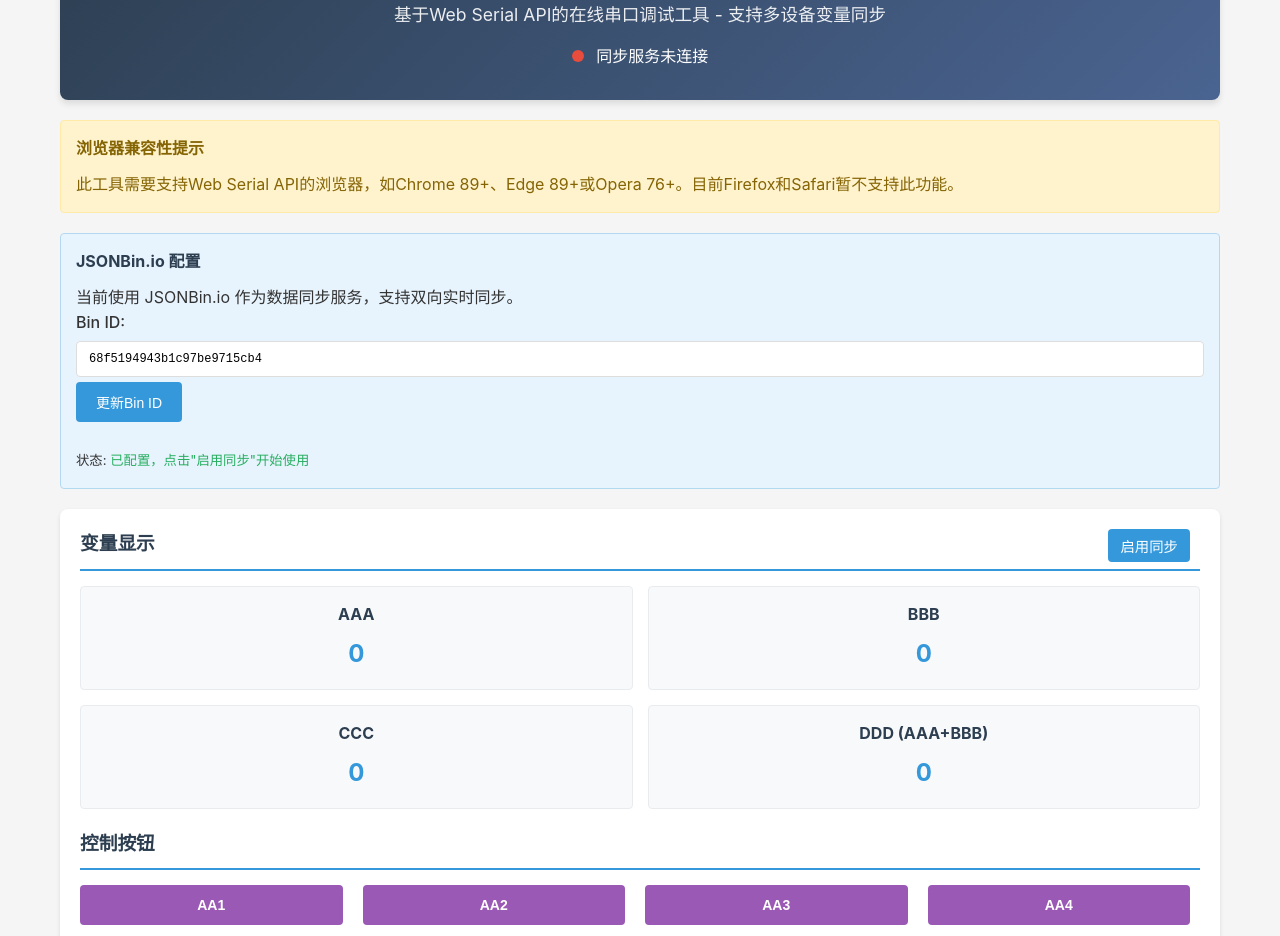
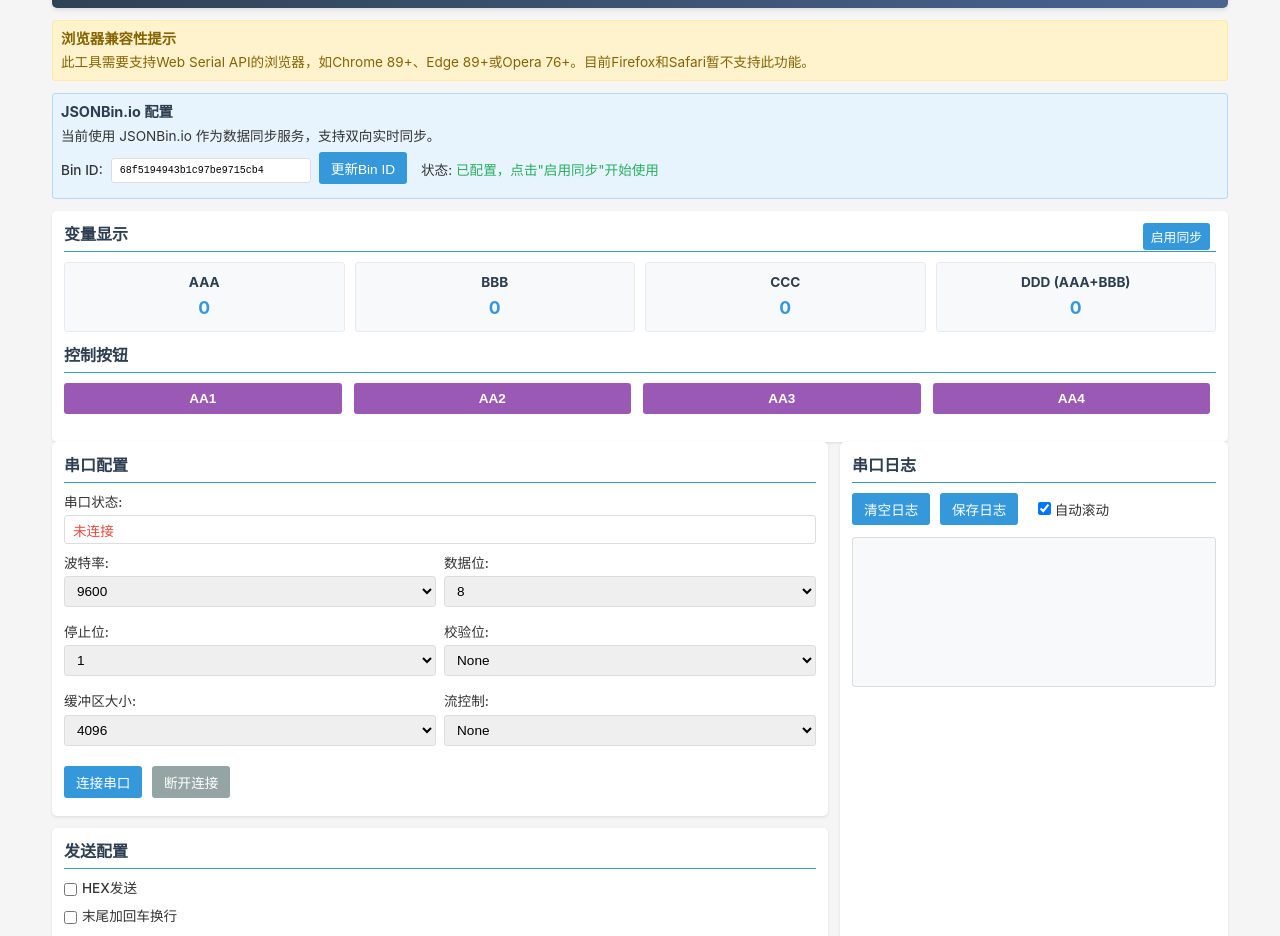
Before and after one commit to hlq369/serial-debug-tool, a plain HTML site: page index.html in a window 1280 px wide. Shown: the part 115-1051 px from the top of the page. Drawn offline with Linux system fonts and the light colour scheme.

Commit message:
Add files via upload

```diff
--- a/index.html
+++ b/index.html
@@ -16,78 +16,82 @@
             font-family: -apple-system, BlinkMacSystemFont, 'Segoe UI', Roboto, Arial, sans-serif;
             background-color: #f5f5f5;
             color: #333;
-            line-height: 1.6;
+            line-height: 1.4;
+            font-size: 13px;
         }
 
         .container {
             max-width: 1200px;
             margin: 0 auto;
-            padding: 20px;
+            padding: 12px;
         }
 
         .header {
             background: linear-gradient(135deg, #2c3e50, #4a6491);
             color: white;
-            padding: 30px 20px;
+            padding: 12px 15px;
             text-align: center;
-            margin-bottom: 20px;
-            border-radius: 8px;
-            box-shadow: 0 4px 6px rgba(0,0,0,0.1);
+            margin-bottom: 12px;
+            border-radius: 5px;
+            box-shadow: 0 2px 4px rgba(0,0,0,0.1);
         }
 
         .header h1 {
-            font-size: 2.2rem;
-            margin-bottom: 10px;
+            font-size: 1.6rem;
+            margin-bottom: 5px;
         }
 
         .header p {
-            font-size: 1.1rem;
+            font-size: 0.9rem;
             opacity: 0.9;
         }
 
         .main-content {
             display: grid;
-            grid-template-columns: 1fr 1fr;
-            gap: 20px;
-            margin-bottom: 20px;
+            grid-template-columns: 2fr 1fr;
+            gap: 12px;
+            margin-bottom: 12px;
+        }
+
+        .left-column {
+            display: flex;
+            flex-direction: column;
+            gap: 12px;
         }
 
         .panel {
             background-color: white;
-            border-radius: 8px;
-            padding: 20px;
-            box-shadow: 0 2px 4px rgba(0,0,0,0.1);
-            transition: transform 0.3s ease;
-        }
-
-        .panel:hover {
-            transform: translateY(-5px);
+            border-radius: 5px;
+            padding: 12px;
+            box-shadow: 0 1px 3px rgba(0,0,0,0.1);
         }
 
         .panel h3 {
-            margin-bottom: 15px;
+            margin-bottom: 10px;
             color: #2c3e50;
-            border-bottom: 2px solid #3498db;
-            padding-bottom: 10px;
+            border-bottom: 1px solid #3498db;
+            padding-bottom: 6px;
+            font-size: 1rem;
         }
 
         .form-group {
-            margin-bottom: 15px;
+            margin-bottom: 10px;
         }
 
         label {
             display: inline-block;
-            margin-bottom: 5px;
+            margin-bottom: 3px;
             font-weight: 500;
+            font-size: 0.85rem;
         }
 
         select, input[type="number"], input[type="text"], textarea {
             width: 100%;
-            padding: 10px 12px;
+            padding: 6px 8px;
             border: 1px solid #ddd;
-            border-radius: 4px;
-            font-size: 14px;
-            transition: border-color 0.3s;
+            border-radius: 3px;
+            font-size: 0.85rem;
+            transition: border-color 0.2s;
         }
 
         select:focus, input:focus, textarea:focus {
@@ -100,28 +104,22 @@
             background-color: #3498db;
             color: white;
             border: none;
-            padding: 10px 20px;
-            border-radius: 4px;
+            padding: 6px 12px;
+            border-radius: 3px;
             cursor: pointer;
-            font-size: 14px;
-            margin-right: 10px;
-            margin-bottom: 10px;
-            transition: all 0.3s ease;
+            font-size: 0.85rem;
+            margin-right: 6px;
+            margin-bottom: 6px;
+            transition: all 0.2s ease;
         }
 
         button:hover {
             background-color: #2980b9;
-            transform: translateY(-2px);
-        }
-
-        button:active {
-            transform: translateY(0);
         }
 
         button:disabled {
             background-color: #95a5a6;
             cursor: not-allowed;
-            transform: none;
         }
 
         .danger {
@@ -142,28 +140,28 @@
 
         .variable-display {
             display: grid;
-            grid-template-columns: 1fr 1fr;
-            gap: 15px;
-            margin-bottom: 20px;
+            grid-template-columns: repeat(4, 1fr);
+            gap: 10px;
+            margin-bottom: 12px;
         }
 
         .variable-item {
             background-color: #f8f9fa;
             border: 1px solid #e9ecef;
-            border-radius: 4px;
-            padding: 15px;
+            border-radius: 3px;
+            padding: 10px;
             text-align: center;
         }
 
         .variable-name {
             font-weight: bold;
             color: #2c3e50;
-            margin-bottom: 8px;
-            font-size: 1rem;
+            margin-bottom: 4px;
+            font-size: 0.85rem;
         }
 
         .variable-value {
-            font-size: 1.5rem;
+            font-size: 1.1rem;
             font-weight: bold;
             color: #3498db;
         }
@@ -171,14 +169,15 @@
         .control-buttons {
             display: grid;
             grid-template-columns: repeat(4, 1fr);
-            gap: 10px;
-            margin-bottom: 15px;
+            gap: 6px;
+            margin-bottom: 10px;
         }
 
         .control-btn {
             background-color: #9b59b6;
-            padding: 12px;
+            padding: 8px;
             font-weight: bold;
+            font-size: 0.85rem;
         }
 
         .control-btn:hover {
@@ -187,10 +186,10 @@
 
         .sync-status {
             display: inline-block;
-            width: 12px;
-            height: 12px;
+            width: 8px;
+            height: 8px;
             border-radius: 50%;
-            margin-right: 8px;
+            margin-right: 5px;
         }
         .sync-connected {
             background-color: #27ae60;
@@ -203,21 +202,21 @@
         }
 
         #logContainer {
-            height: 300px;
+            height: 150px;
             overflow-y: auto;
             border: 1px solid #ddd;
-            border-radius: 4px;
-            padding: 10px;
+            border-radius: 3px;
+            padding: 6px;
             background-color: #f8f9fa;
             font-family: 'Courier New', monospace;
-            font-size: 12px;
+            font-size: 10px;
             white-space: pre-wrap;
             word-wrap: break-word;
         }
 
         .log-entry {
-            margin-bottom: 5px;
-            padding: 2px 0;
+            margin-bottom: 3px;
+            padding: 1px 0;
             border-bottom: 1px solid #eee;
         }
 
@@ -240,18 +239,18 @@
         .checkbox-group {
             display: flex;
             align-items: center;
-            margin-bottom: 10px;
+            margin-bottom: 6px;
         }
 
         .checkbox-group input[type="checkbox"] {
             width: auto;
-            margin-right: 8px;
+            margin-right: 5px;
         }
 
         .send-group {
             display: flex;
-            gap: 10px;
-            margin-bottom: 10px;
+            gap: 6px;
+            margin-bottom: 6px;
         }
 
         .send-group input {
@@ -263,61 +262,99 @@
         }
 
         #sendContent {
-            height: 80px;
-            resize: vertical;
+            height: 35px;
+            resize: none;
         }
 
         .config-section {
-            margin-top: 20px;
-            padding-top: 20px;
+            margin-top: 12px;
+            padding-top: 12px;
             border-top: 1px solid #eee;
         }
 
         .worker-code {
             background-color: #2c3e50;
             color: #ecf0f1;
-            padding: 15px;
-            border-radius: 4px;
+            padding: 10px;
+            border-radius: 3px;
             font-family: 'Courier New', monospace;
-            font-size: 12px;
+            font-size: 10px;
             overflow-x: auto;
-            margin-top: 10px;
-            line-height: 1.4;
+            margin-top: 6px;
+            line-height: 1.2;
         }
 
         .footer {
             text-align: center;
-            margin-top: 30px;
-            padding: 20px;
+            margin-top: 15px;
+            padding: 12px;
             color: #7f8c8d;
-            font-size: 0.9rem;
+            font-size: 0.8rem;
         }
 
         .browser-support {
             background-color: #fff3cd;
             border: 1px solid #ffeaa7;
-            border-radius: 4px;
-            padding: 15px;
-            margin-bottom: 20px;
+            border-radius: 3px;
+            padding: 8px;
+            margin-bottom: 12px;
             color: #856404;
+            font-size: 0.85rem;
         }
 
         .browser-support h4 {
-            margin-bottom: 10px;
+            margin-bottom: 4px;
             color: #856404;
+            font-size: 0.9rem;
         }
 
         .api-config {
             background-color: #e8f4fd;
             border: 1px solid #b3d9f2;
-            border-radius: 4px;
-            padding: 15px;
-            margin-bottom: 20px;
+            border-radius: 3px;
+            padding: 8px;
+            margin-bottom: 12px;
+            font-size: 0.85rem;
         }
 
         .api-config h4 {
-            margin-bottom: 10px;
+            margin-bottom: 4px;
             color: #2c3e50;
+            font-size: 0.9rem;
+        }
+
+        .api-config-row {
+            display: flex;
+            align-items: center;
+            gap: 8px;
+            margin-top: 6px;
+        }
+
+        .api-config-row label {
+            margin-bottom: 0;
+            white-space: nowrap;
+        }
+
+        .api-config-row input {
+            width: 200px;
+        }
+
+        .api-config-row span {
+            white-space: nowrap;
+        }
+
+        .serial-config-grid {
+            display: grid;
+            grid-template-columns: 1fr 1fr;
+            gap: 8px;
+        }
+
+        .serial-config-grid .form-group {
+            margin-bottom: 8px;
+        }
+
+        .serial-config-grid select {
+            width: 100%;
         }
 
         @media (max-width: 768px) {
@@ -326,15 +363,25 @@
             }
 
             .header h1 {
-                font-size: 1.8rem;
+                font-size: 1.4rem;
             }
 
             .header p {
-                font-size: 1rem;
+                font-size: 0.85rem;
             }
 
             .variable-display, .control-buttons {
-                grid-template-columns: 1fr 1fr;
+                grid-template-columns: repeat(2, 1fr);
+            }
+
+            .serial-config-grid {
+                grid-template-columns: 1fr;
+            }
+
+            .api-config-row {
+                flex-direction: column;
+                align-items: flex-start;
+                gap: 4px;
             }
         }
     </style>
@@ -344,7 +391,7 @@
         <div class="header">
             <h1>Web串口调试助手 - 多设备同步版</h1>
             <p>基于Web Serial API的在线串口调试工具 - 支持多设备变量同步</p>
-            <div style="margin-top: 15px;">
+            <div style="margin-top: 8px;">
                 <span id="syncStatus" class="sync-status sync-disconnected"></span>
                 <span id="syncStatusText">同步服务未连接</span>
             </div>
@@ -358,18 +405,18 @@
         <div class="api-config">
             <h4>JSONBin.io 配置</h4>
             <p>当前使用 JSONBin.io 作为数据同步服务，支持双向实时同步。</p>
-            <div class="form-group">
+            <div class="api-config-row">
                 <label for="binId">Bin ID:</label>
-                <input type="text" id="binId" value="68f5194943b1c97be9715cb4" style="font-family: 'Courier New', monospace; font-size: 12px;">
-                <button onclick="updateBinId()" style="margin-top: 5px;">更新Bin ID</button>
+                <input type="text" id="binId" value="68f5194943b1c97be9715cb4" style="font-family: 'Courier New', monospace; font-size: 10px;">
+                <button onclick="updateBinId()">更新Bin ID</button>
+                <span>状态: <span id="apiStatus">已配置，点击"启用同步"开始使用</span></span>
             </div>
-            <p><small>状态: <span id="apiStatus">已配置，点击"启用同步"开始使用</span></small></p>
         </div>
 
         <!-- 变量显示和控制面板 -->
         <div class="panel">
             <h3>变量显示
-                <button onclick="togglePolling()" id="pollingToggle" style="font-size: 0.9rem; padding: 6px 12px; float: right;">
+                <button onclick="togglePolling()" id="pollingToggle" style="font-size: 0.8rem; padding: 4px 8px; float: right;">
                     启用同步
                 </button>
             </h3>
@@ -402,6 +449,8 @@
         </div>
 
         <div class="main-content">
+            <!-- 左列：串口配置和发送相关 -->
+            <div class="left-column">
                 <!-- 串口配置面板 -->
                 <div class="panel">
                     <h3>串口配置</h3>
@@ -411,27 +460,18 @@
                         <input type="text" id="portStatus" value="未连接" readonly style="color: #e74c3c;">
                     </div>
 
+                    <div class="serial-config-grid">
                         <div class="form-group">
                             <label for="baudRate">波特率:</label>
                             <select id="baudRate">
-                        <option value="110">110</option>
-                        <option value="300">300</option>
-                        <option value="600">600</option>
-                        <option value="1200">1200</option>
+                                <option value="9600" selected>9600</option>
+                                <option value="115200">115200</option>
+                                <option value="57600">57600</option>
+                                <option value="38400">38400</option>
+                                <option value="19200">19200</option>
+                                <option value="14400">14400</option>
+                                <option value="4800">4800</option>
                                 <option value="2400">2400</option>
-                        <option value="4800">4800</option>
-                        <option value="7200">7200</option>
-                        <option value="9600" selected>9600</option>
-                        <option value="14400">14400</option>
-                        <option value="19200">19200</option>
-                        <option value="28800">28800</option>
-                        <option value="38400">38400</option>
-                        <option value="56000">56000</option>
-                        <option value="57600">57600</option>
-                        <option value="76800">76800</option>
-                        <option value="115200">115200</option>
-                        <option value="230400">230400</option>
-                        <option value="460800">460800</option>
                             </select>
                         </div>
 
@@ -463,8 +503,6 @@
                         <div class="form-group">
                             <label for="bufferSize">缓冲区大小:</label>
                             <select id="bufferSize">
-                        <option value="255">255</option>
-                        <option value="512">512</option>
                                 <option value="1024">1024</option>
                                 <option value="2048">2048</option>
                                 <option value="4096" selected>4096</option>
@@ -479,8 +517,9 @@
                                 <option value="hardware">Hardware</option>
                             </select>
                         </div>
+                    </div>
 
-                <div style="margin-top: 20px;">
+                    <div style="margin-top: 12px;">
                         <button id="connectBtn" onclick="connectSerial()">连接串口</button>
                         <button id="disconnectBtn" onclick="disconnectSerial()" disabled class="danger">断开连接</button>
                     </div>
@@ -514,16 +553,22 @@
                         <label for="timeout">分包超时(MS):</label>
                         <input type="number" id="timeout" value="50" min="10">
                     </div>
+                </div>
 
-                <h3 style="margin-top: 20px;">发送数据</h3>
+                <!-- 发送数据面板 -->
+                <div class="panel">
+                    <h3>发送数据</h3>
                     <textarea id="sendContent" placeholder="输入要发送的数据..."></textarea>
 
-                <div style="margin-top: 10px;">
+                    <div style="margin-top: 6px;">
                         <button onclick="sendData()" class="success">发送</button>
                         <button onclick="clearSend()">清空</button>
                     </div>
+                </div>
 
-                <h3 style="margin-top: 20px;">快速发送</h3>
+                <!-- 快速发送面板 -->
+                <div class="panel">
+                    <h3>快速发送</h3>
                     <div id="quickSendGroups">
                         <div class="send-group">
                             <input type="text" placeholder="快速发送内容" class="quick-send-content">
@@ -534,17 +579,18 @@
                 </div>
             </div>
 
-        <!-- 日志面板 -->
+            <!-- 右列：串口日志 -->
             <div class="panel">
                 <h3>串口日志</h3>
-            <div style="margin-bottom: 10px;">
+                <div style="margin-bottom: 6px;">
                     <button onclick="clearLog()">清空日志</button>
                     <button onclick="saveLog()">保存日志</button>
-                <label style="margin-left: 20px;">
+                    <label style="margin-left: 10px;">
                         <input type="checkbox" id="autoScroll" checked> 自动滚动
                     </label>
                 </div>
                 <div id="logContainer"></div>
+            </div>
         </div>
 
         <!-- 系统配置面板 -->
```
Lines whose indentation alone changed are shown as unchanged.
